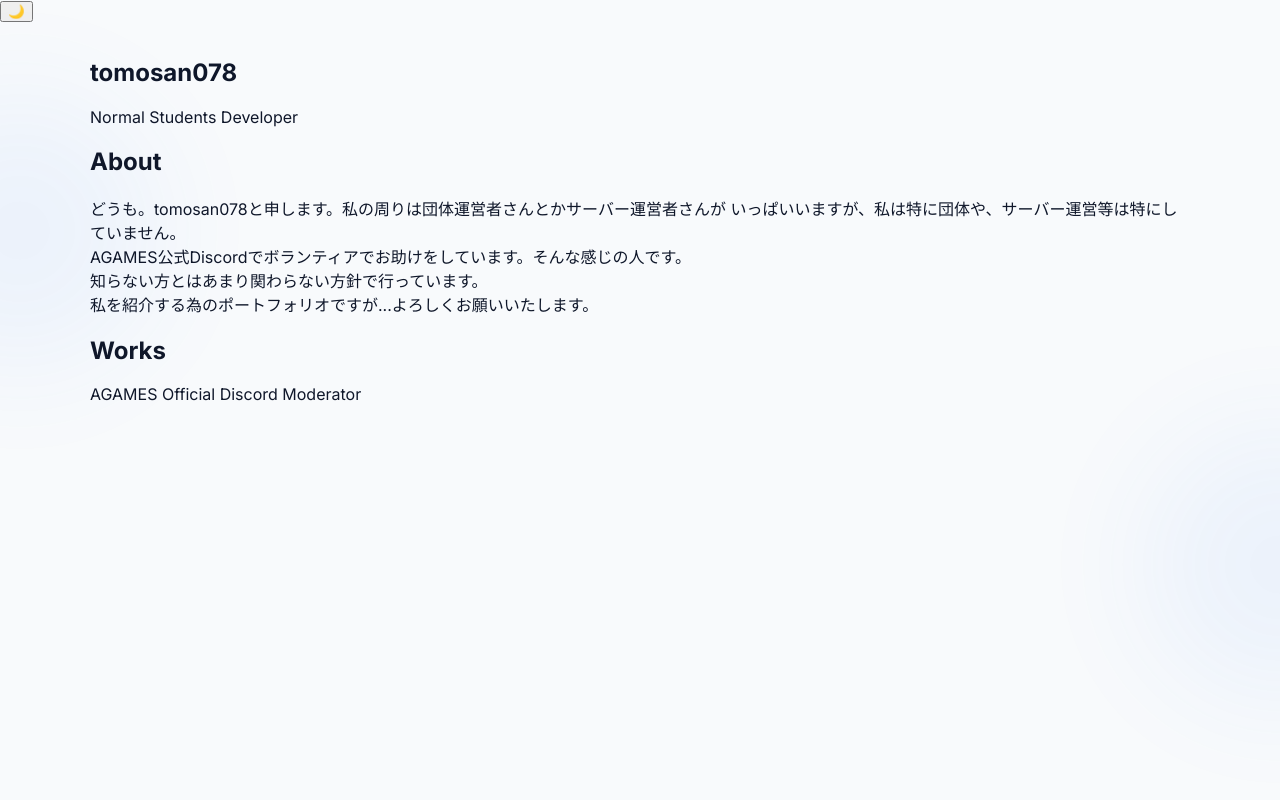
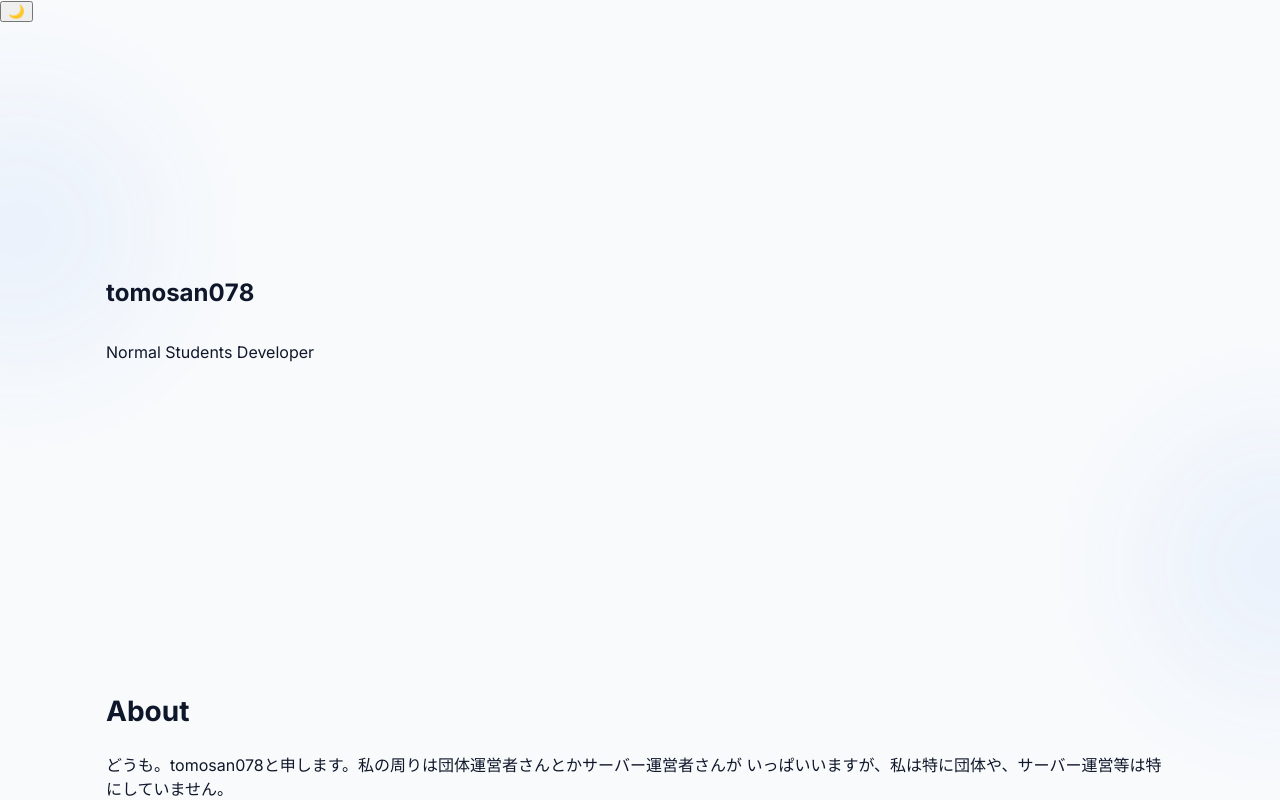
Before and after one commit to tomosan078/tomo-portfolio, a Next.js app: page / in a window 1280 px wide. Shown: the top 800 px of the page. Built offline with nearby package versions, Linux system fonts and the light colour scheme.

Commit message:
Add files via upload

```diff
--- a/app/globals.css
+++ b/app/globals.css
@@ -1,12 +1,16 @@
+/* ===== リセット ===== */
+* {
+  box-sizing: border-box;
+}
 
-/* ===== ベース ===== */
 body {
-  background: var(--bg);
-  color: var(--text);
   margin: 0;
+  background: #f8fafc;
+  color: #0f172a;
   position: relative;
 }
 
+/* ===== レイアウト ===== */
 main {
   position: relative;
   z-index: 1;
@@ -15,17 +19,16 @@ main {
   padding: 16px;
 }
 
-/* ===== カラーテーマ ===== */
-:root {
-  --bg: #f8fafc;
-  --text: #0f172a;
-  --accent: #3b82f6;
+/* ===== Hero ===== */
+.hero {
+  min-height: 70vh;
+  display: flex;
+  flex-direction: column;
+  justify-content: center;
 }
 
-body[data-theme="dark"] {
-  --bg: #020617;
-  --text: #e5e7eb;
-  --accent: #60a5fa;
+.char {
+  display: inline-block;
 }
 
 /* ===== 背景の浮遊○ ===== */
@@ -34,7 +37,7 @@ body[data-theme="dark"] {
   width: 280px;
   height: 280px;
   border-radius: 50%;
-  background: var(--accent);
+  background: #3b82f6;
   opacity: 0.06;
   filter: blur(60px);
   z-index: 0;
@@ -53,9 +56,43 @@ body[data-theme="dark"] {
   animation-duration: 28s;
 }
 
-/* 縦方向にゆっくり */
 @keyframes floatY {
   0% { transform: translateY(0); }
   50% { transform: translateY(-50px); }
   100% { transform: translateY(0); }
 }
+
+/* ===== セクション ===== */
+.section {
+  margin: 96px 0;
+}
+
+.section h2 {
+  font-size: 1.75rem;
+  margin-bottom: 24px;
+}
+
+/* ===== Works ===== */
+.grid {
+  display: grid;
+  grid-template-columns: repeat(3, 1fr);
+  gap: 24px;
+}
+
+.card {
+  background: #ffffff;
+  border: 1px solid #e2e8f0;
+  border-radius: 12px;
+  padding: 24px;
+  cursor: pointer;
+}
+
+@media (max-width: 768px) {
+  .grid {
+    grid-template-columns: 1fr;
+  }
+
+  .section {
+    margin: 64px 0;
+  }
+}
```
